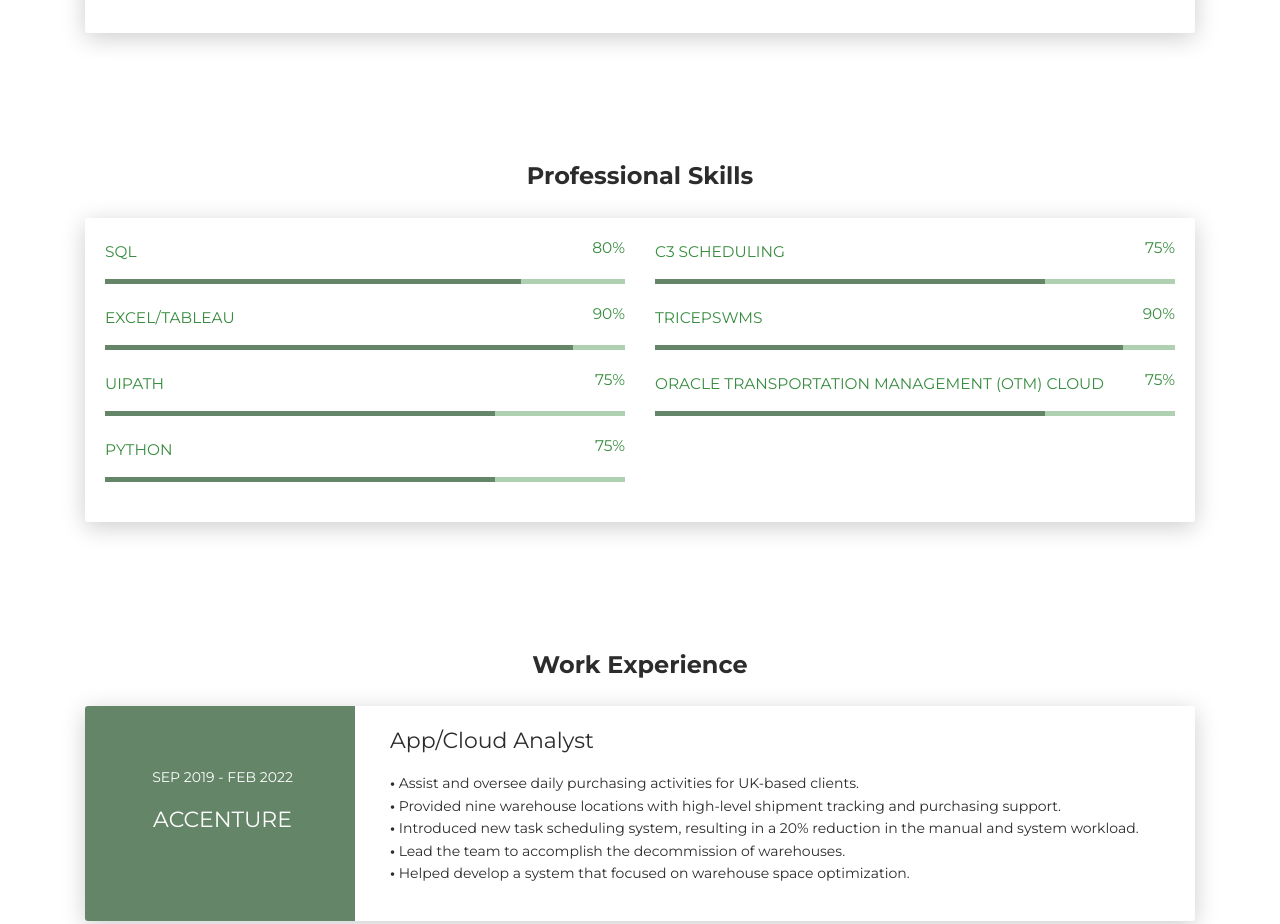
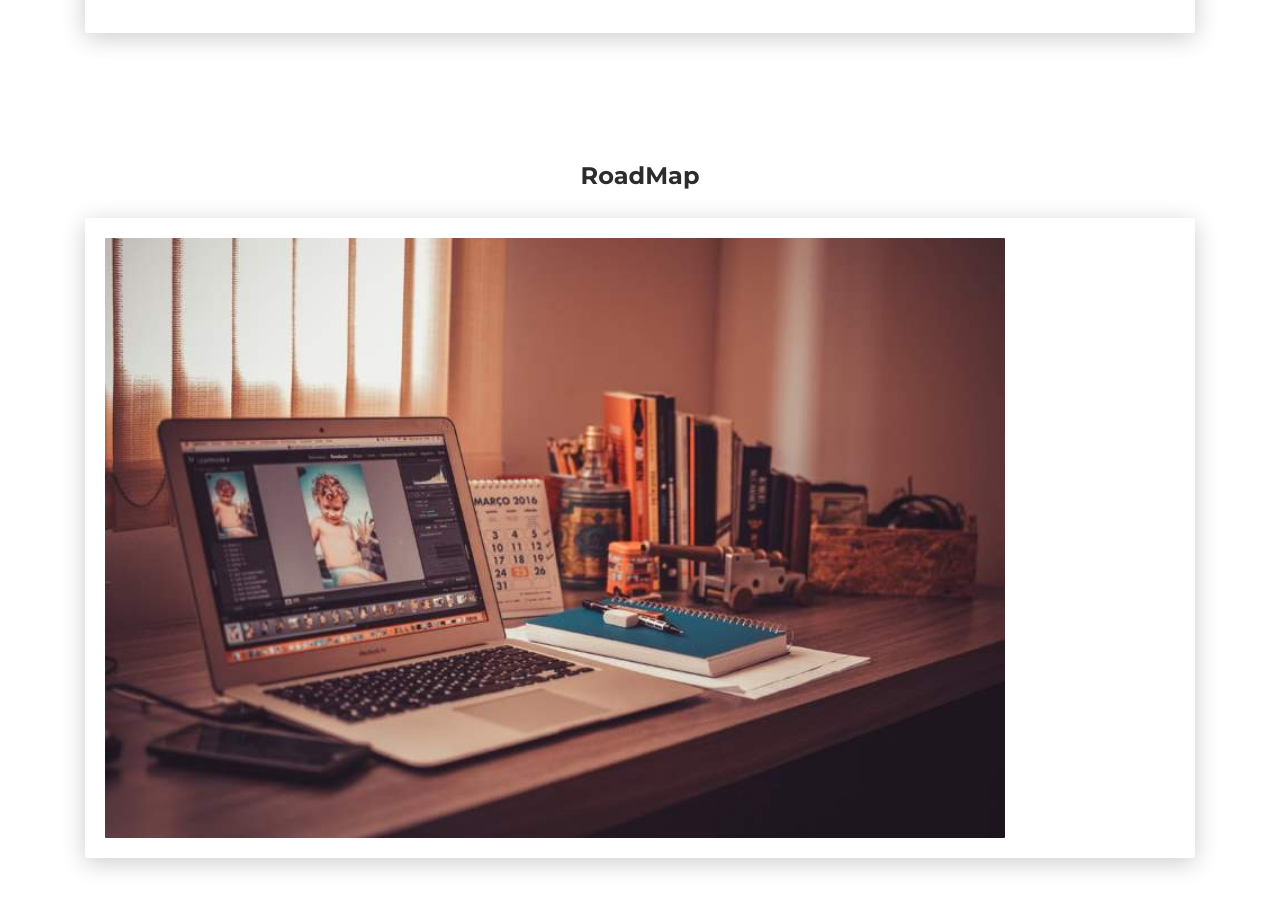
Before and after one commit to dikshakumawat11/Diksha.github.io, a plain HTML site: page index.html in a window 1280 px wide. Shown: the part 912-1836 px from the top of the page. Drawn offline with Linux system fonts and the light colour scheme.

Commit message:
RoadMap introduction

```diff
--- a/index.html
+++ b/index.html
@@ -31,6 +31,7 @@
             <div class="collapse navbar-collapse justify-content-end" id="navigation">
               <ul class="navbar-nav">
                 <li class="nav-item"><a class="nav-link smooth-scroll" href="#about">About</a></li>
+                <li class="nav-item"><a class="nav-link smooth-scroll" href="#RoadMap">RoadMap</a></li>
                 <li class="nav-item"><a class="nav-link smooth-scroll" href="#skill">Skills</a></li>
                 <li class="nav-item"><a class="nav-link smooth-scroll" href="#experience">Experience</a></li>
 		    <li class="nav-item"><a class="nav-link smooth-scroll" href="#education">Education</a></li>
@@ -110,6 +111,17 @@
   </div>
 </div>
 
+<! --RoadMap-->
+<div class="section" id="RoadMap">
+  <div class="container">
+    <div class="h4 text-center mb-4 title">RoadMap</div>
+    <div class="card" data-aos="fade-up" data-aos-anchor-placement="top-bottom">
+      <div class="card-body">
+        <img src="images/project-4.jpg" alt="Image" position= centre width="900" height="600">
+      </div>
+    </div>
+  </div>
+</div>
 
 
  <! ––Skills––>
```
